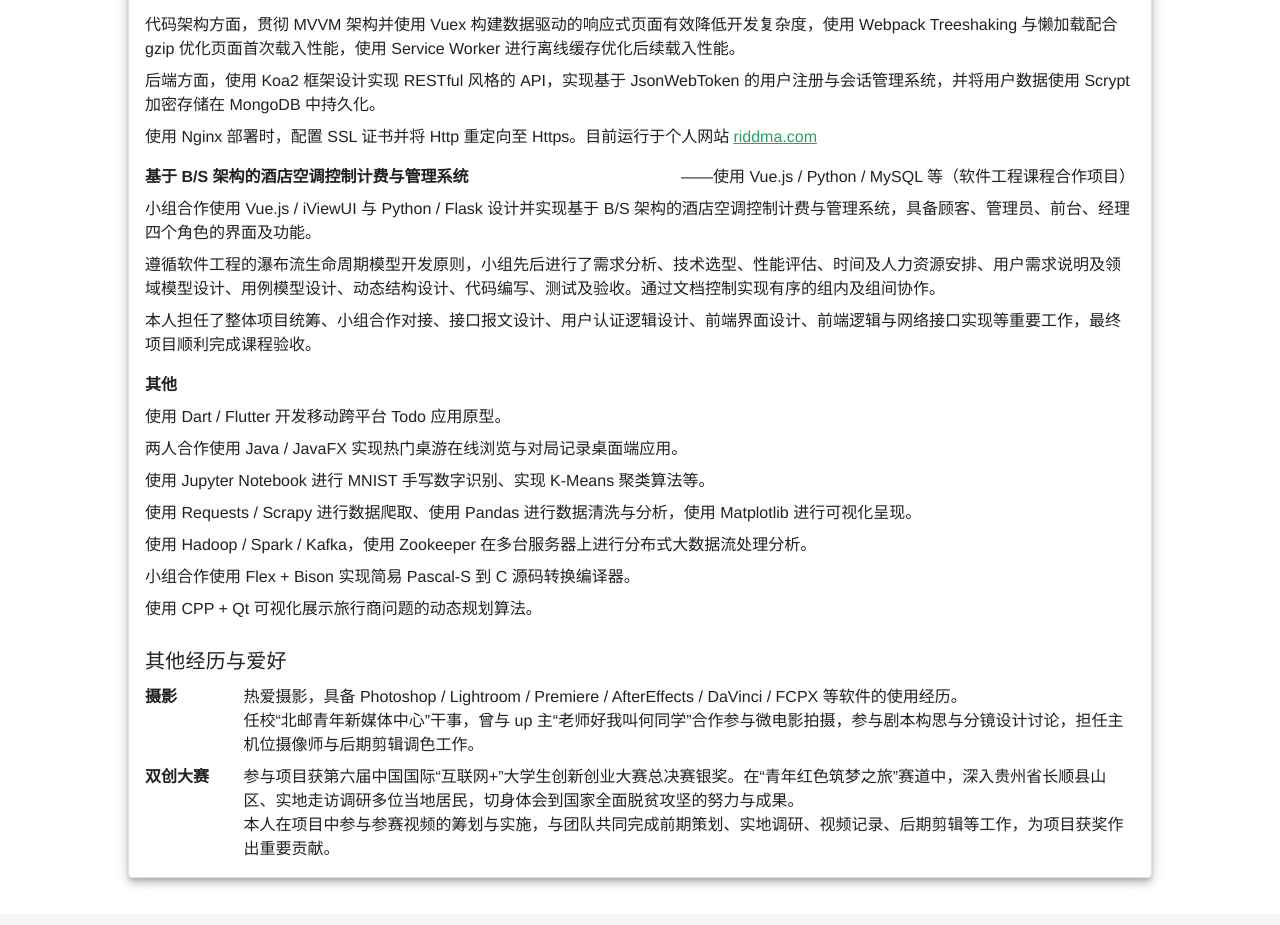
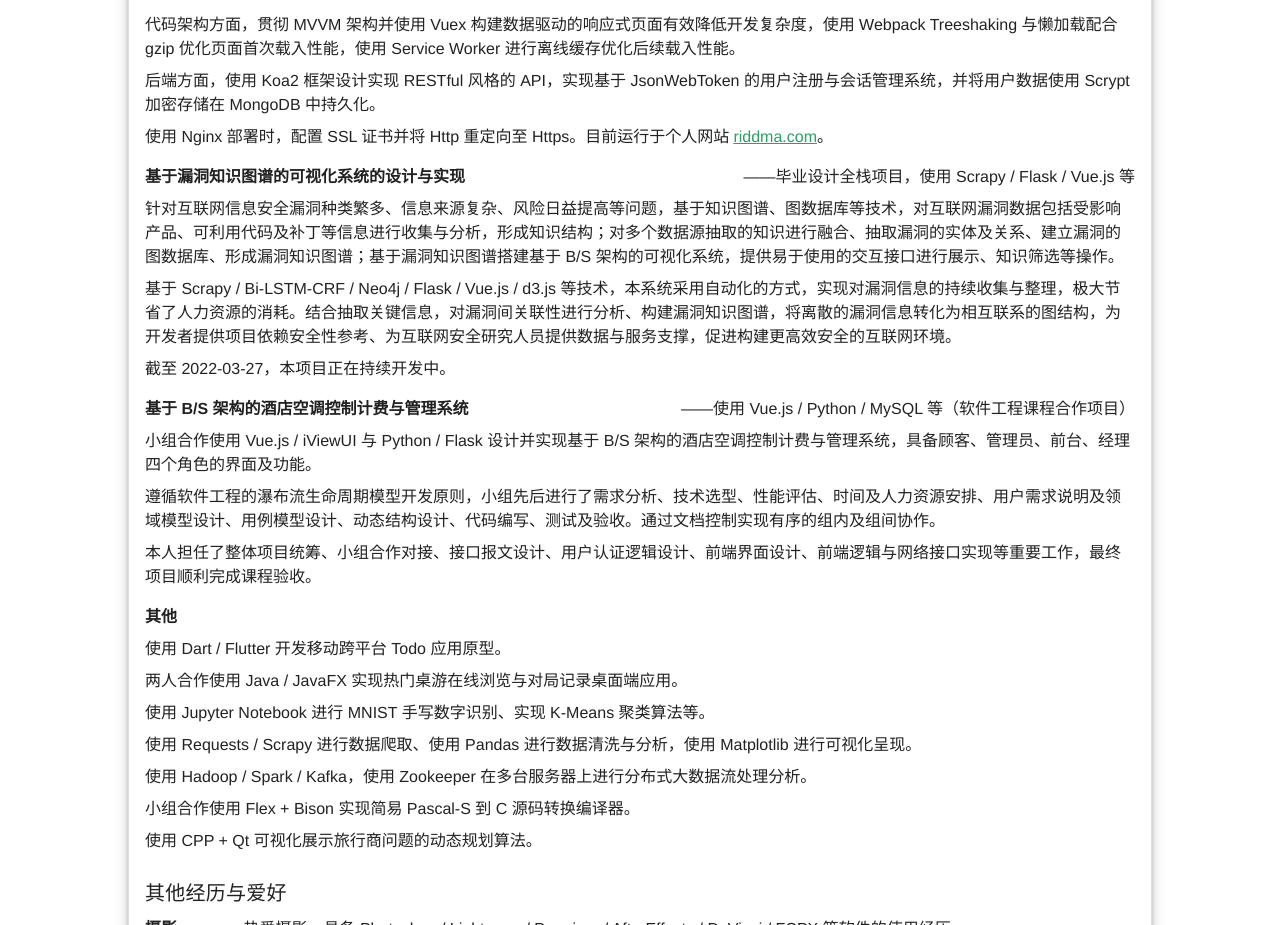
Before and after one commit to RiddMa/RiddCV, a Vue app: page / in a window 1280 px wide. Shown: the part 1080-2005 px from the top of the page. Built offline with nearby package versions, Linux system fonts and the light colour scheme.

Commit message:
v0.4.2 update CVCard.vue

```diff
--- a/src/components/CVCard.vue
+++ b/src/components/CVCard.vue
@@ -150,6 +150,21 @@
           <a href="https://riddma.com" rel="noopener" target="_blank" class="ml-1 mt-2">
             {{ info.projects.magn.link }}
           </a>
+          <span class="text-start mt-2">。 </span>
+        </v-row>
+
+        <v-row no-gutters class="mt-4">
+          <v-row no-gutters>
+            <v-col cols="5" class="text-start">
+              <span class="font-weight-bold">{{ info.projects.graduation.name }}</span>
+            </v-col>
+            <v-col cols="7" class="text-end">
+              <span>{{ info.projects.graduation.desc }}</span>
+            </v-col>
+          </v-row>
+          <span class="text-start mt-2">{{ info.projects.graduation.situation }}</span>
+          <span class="text-start mt-2">{{ info.projects.graduation.work1 }}</span>
+          <span class="text-start mt-2">{{ info.projects.graduation.note }}</span>
         </v-row>
 
         <v-row no-gutters class="mt-4">
```
